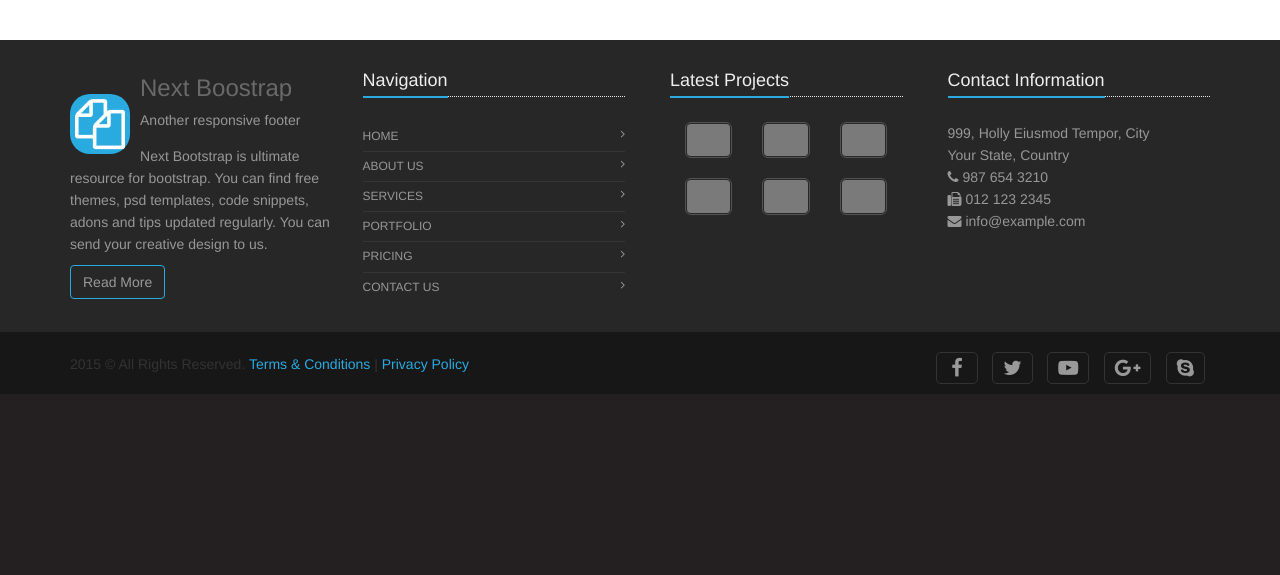
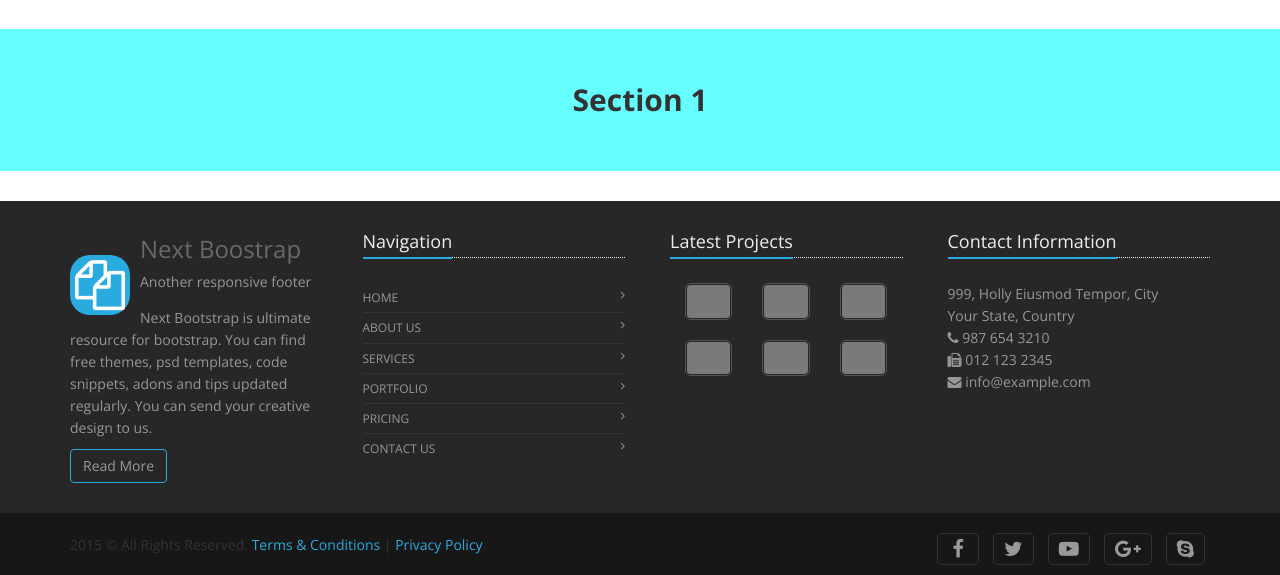
Before and after one commit to priya-planet/project1, a PHP site: page / in a window 1280 px wide. Shown: the part 780-1355 px from the top of the page. Before the commit the page ends 1174 px from the top, so only its background shows below. Run offline with PHP 8.4, Linux system fonts and the light colour scheme; some libraries are stand-ins or nearby versions; grey boxes are pictures that could not be loaded.

Commit message:
section 1 created

```diff
--- a/assets/css/style.css
+++ b/assets/css/style.css
@@ -1,6 +1,8 @@
 @charset "utf-8";
 
 @import url(https://fonts.googleapis.com/css?family=Open+Sans:400,700,300);
+
+*{font-family: 'Open Sans';}
 
 .header{ padding:20px 0;}
 body{ background:#fff;}
@@ -156,12 +158,11 @@ body{ background:#fff;}
  .right-clear{
 	padding-right: 0;
 }
-}/*/Footer*/
+}
+/*/Footer*/
 
 
-<<<<<<< HEAD
 .page-container{ padding:50px 0 50px; background:#eee;}
-<<<<<<< HEAD
 .light-section{ background:#9F9; padding:50px;}
 
 
@@ -239,7 +240,6 @@ body{ background:#fff;}
     text-transform: capitalize;
     color: #fff;
 }
-<<<<<<< HEAD
 
 
 
@@ -263,8 +263,4 @@ body{ background:#fff;}
   top: 50px;
 }
 .page-container{ padding:50px 0 50px; background:#eee;}
-=======
-.light-section{ background:#9F9; padding:50px;}
->>>>>>> parent of 16f308d... thumb added
-=======
->>>>>>> parent of 5113f18... full banner added
+.color-section-1{ background:#6FF; text-align:center; padding:50px 15px; font-weight:700; font-size:30px;}
--- a/index.php
+++ b/index.php
@@ -60,8 +60,7 @@
       </a> </div>
   </div>
 </div>
-
-<div class="light-section"> </div>
+<div class="color-section-1"> Section 1 </div>
 
 <!--footer start -->
 <?php include("includes/footer.php"); ?>
```
